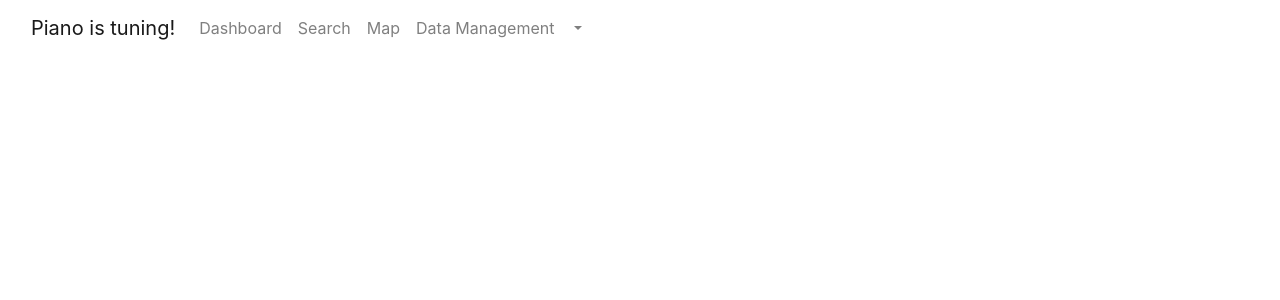
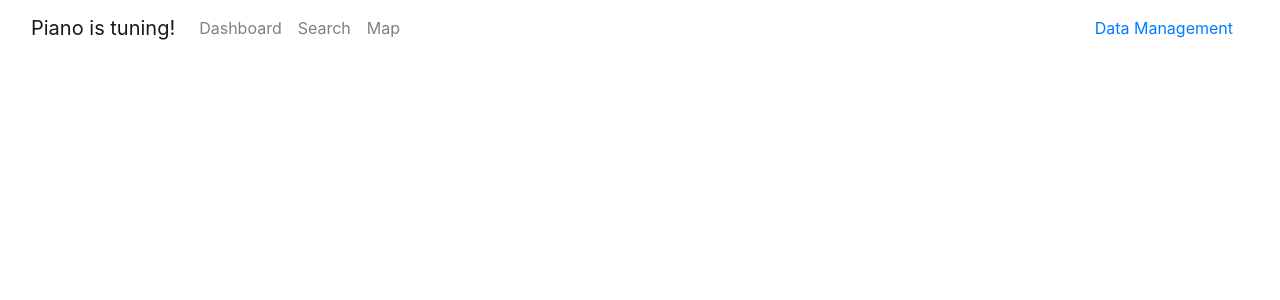
Before and after one commit to beeeeeeeeeeeee/TIP_project, a Django app: template APP/search/templates/search_base.html in a window 1280 px wide. Shown: the top 300 px of the page. Run offline with Django 4.2, Linux system fonts and the light colour scheme; the template is opened without the code that fills it, so the values that code supplies are empty; some libraries are stand-ins or nearby versions.

Commit message:
modded navbar

```diff
--- a/APP/search/templates/navbar.html
+++ b/APP/search/templates/navbar.html
@@ -15,11 +15,9 @@
           <li class="nav-item">
             <a class="nav-link {% if nbar == 'map' %}active{% endif %}" href={% url 'map' %}>Map</a>
           </li>
-          <li class="nav-item">
-            <a class="nav-link {% if nbar == 'data_management' %}active{% endif %}" href={% url 'data_management' %}>Data Management</a>
-          </li>
 
-          <li class="dropdown-menu">
+
+          <!-- <li class="dropdown-menu">
             <li class="nav-item dropdown">
               <a class="nav-link dropdown-toggle" href="#" id="navbarDropdown" role="button" data-bs-toggle="dropdown" aria-expanded="false">{{ request.session.info.name }} <span class="caret"></span></a>
               <ul class="dropdown-menu">
@@ -29,7 +27,9 @@
                   <li><a class="dropdown-item" href="/logout/">Sign Out</a></li>
               </ul>
             </li>
-          </li>
+          </li> -->
       </div>
+
+        <a class="nav-link {% if nbar == 'data_management' %}active{% endif %}" href={% url 'data_management' %}>Data Management</a>
     </div>
   </nav>
```
